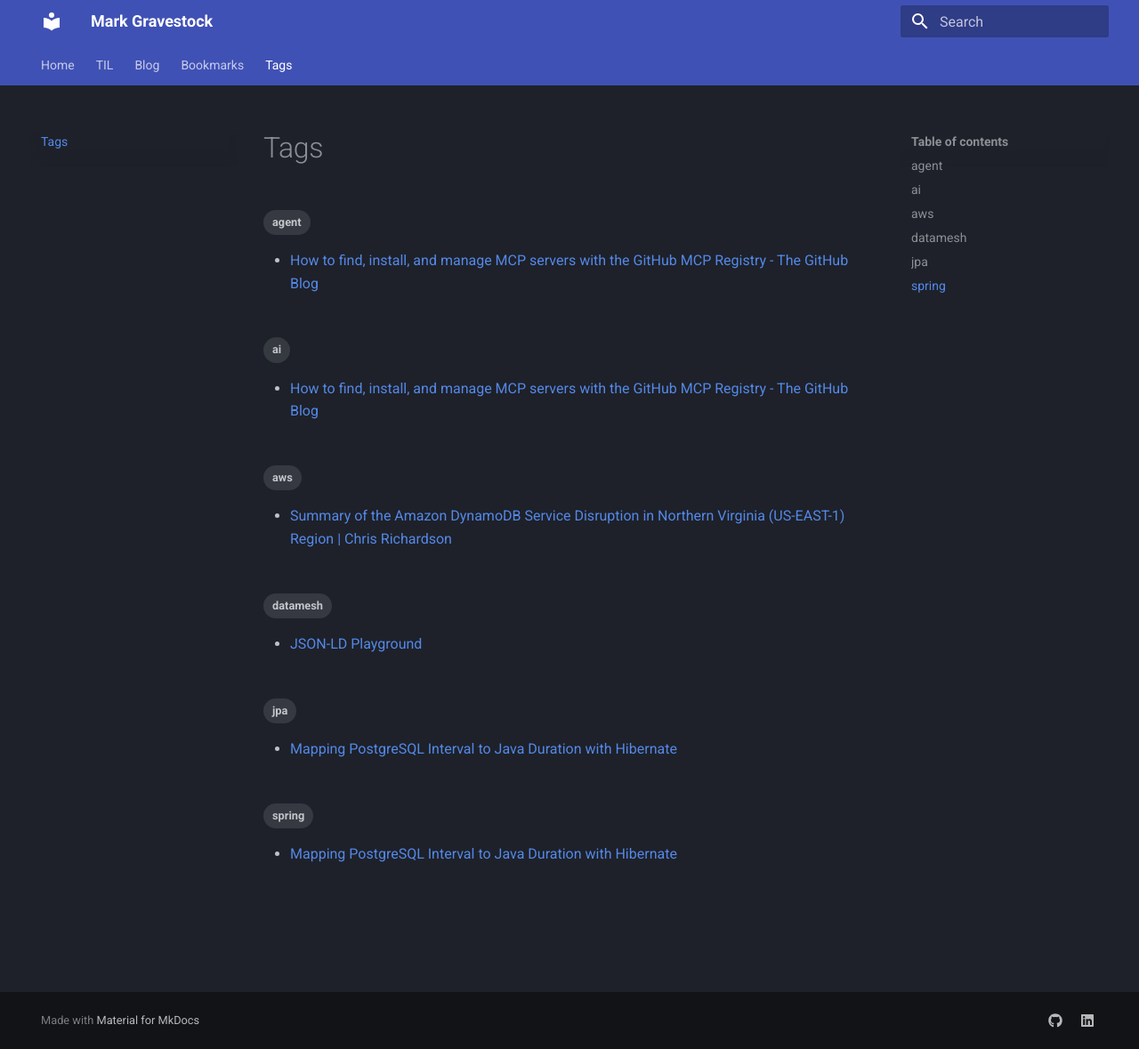
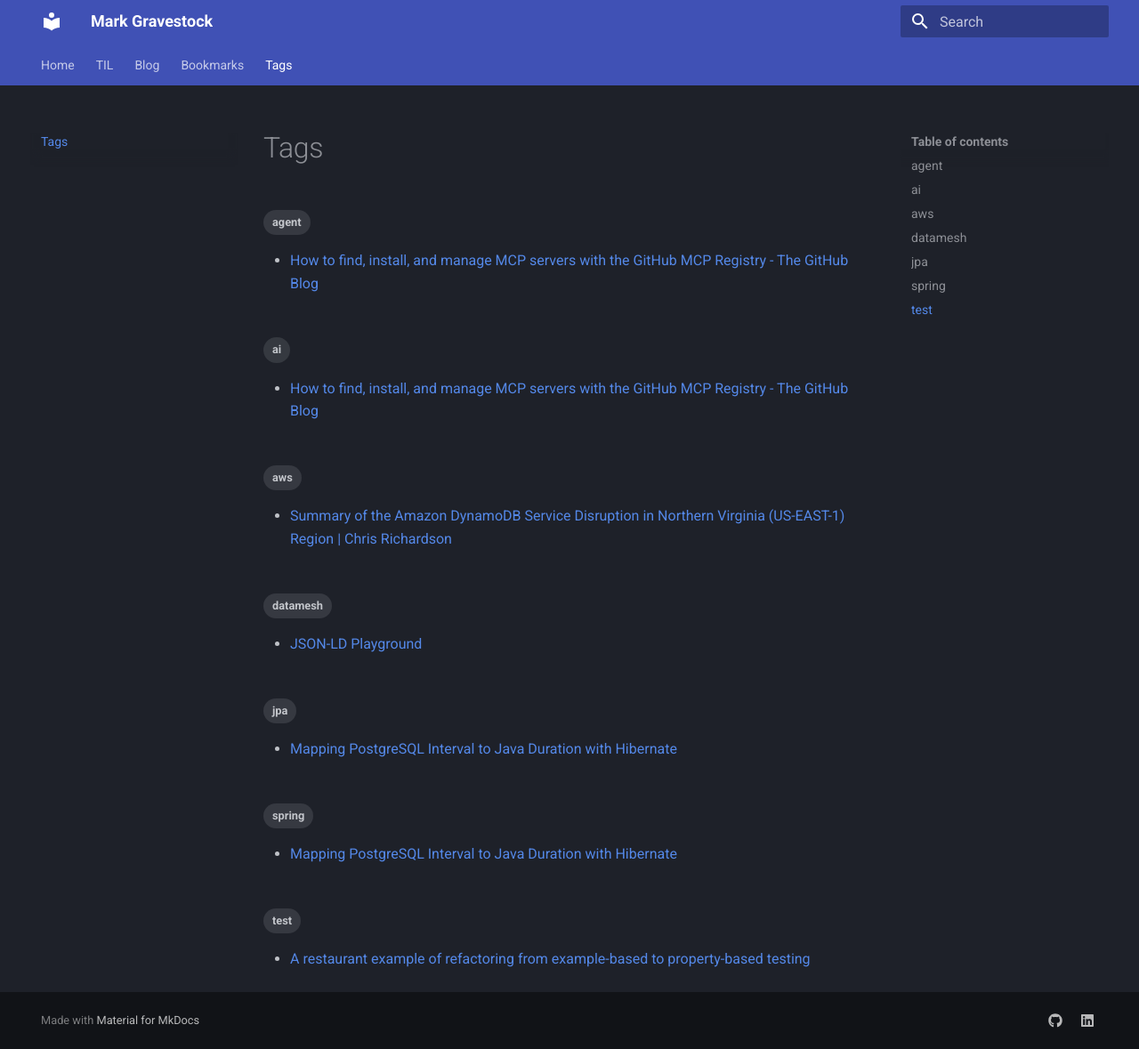
Before and after one commit to MarkGravestock/personal-site, an MkDocs documentation site: the page built from docs/tags.md, in a window 1280 px wide and 1179 px high. Shown: the whole window at 89% size. Built offline with MkDocs 1.6.1 and Material for MkDocs 9.7.7, drawn with Linux system fonts in a browser that asks for light colours.

Commit message:
chore: update bookmarks 2026-10-20

```diff
--- a/docs/bookmarks/index.md
+++ b/docs/bookmarks/index.md
@@ -8,6 +8,10 @@ A collection of useful things I've found on the web.
 ## October 2026
 
 <div class="grid cards" markdown>
+
+- **[A restaurant example of refactoring from example-based to property-based testing](posts/2026-10-20-a-restaurant-example-of-refactoring-from-example-b.md)**
+
+    `#test` · blog.ploeh.dk · 20 Oct
 
 - **[Follow the Law of Demeter: Reduce the Dependency Surface](posts/2026-10-06-follow-the-law-of-demeter-reduce-the-dependency-su.md)**
 
--- /dev/null
+++ b/docs/bookmarks/posts/2026-10-20-a-restaurant-example-of-refactoring-from-example-b.md
@@ -0,0 +1,10 @@
+---
+title: "A restaurant example of refactoring from example-based to property-based testing"
+date: 2026-10-20
+tags:
+  - test
+---
+
+**[A restaurant example of refactoring from example-based to property-based testing](https://blog.ploeh.dk/2023/04/17/a-restaurant-example-of-refactoring-from-example-based-to-property-based-testing/)**
+
+blog.ploeh.dk · 20 Oct 2026
```
